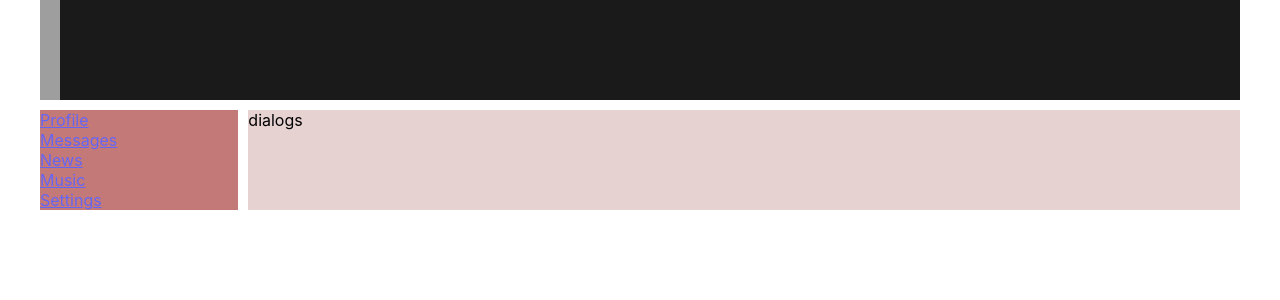
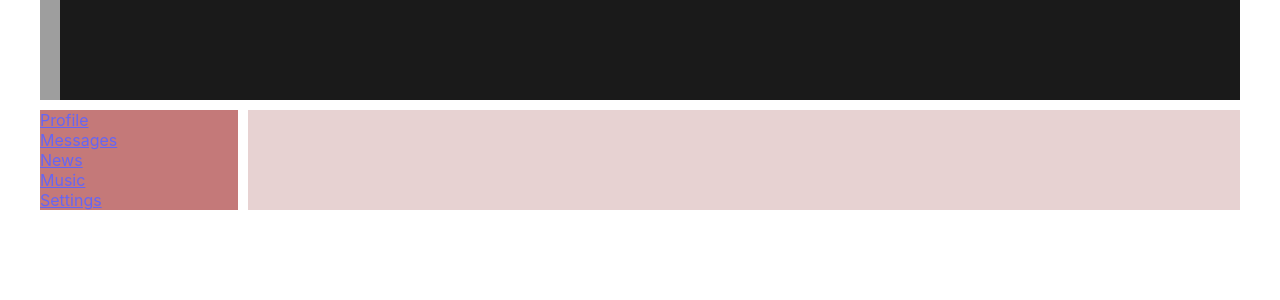
Before and after one commit to AnnaMintel/Social_Network, a React (Create React App) app: page / in a window 1280 px wide. Shown: the top 300 px of the page. Built offline with nearby package versions, Linux system fonts and the light colour scheme; grey boxes are pictures that could not be loaded.

Commit message:
feat: implement react router dom

```diff
--- a/package.json
+++ b/package.json
@@ -10,8 +10,10 @@
     "@types/node": "^16.11.25",
     "@types/react": "^17.0.39",
     "@types/react-dom": "^17.0.11",
+    "@types/react-router-dom": "^5.3.3",
     "react": "^17.0.2",
     "react-dom": "^17.0.2",
+    "react-router-dom": "^6.2.1",
     "react-scripts": "5.0.0",
     "typescript": "^4.5.5",
     "web-vitals": "^2.1.4"
--- a/src/App.tsx
+++ b/src/App.tsx
@@ -1,4 +1,5 @@
 import React from "react";
+import { BrowserRouter, Route, Routes } from "react-router-dom";
 import "./App.css";
 import { Dialogs } from "./components/Dialogs/Dialogs";
 import { Header } from "./components/Header/Header";
@@ -7,14 +8,20 @@ import { Profile } from "./components/Profile/Profile";
 
 const App = () => {
   return (
-    <div className="app-wrapper">
-      <Header />
-      <Navbar />
-      {/* <Profile /> */}
-      <div className='app-wrapper-content'>
-        <Dialogs />
+    <BrowserRouter>
+
+      <div className="app-wrapper">
+        <Header />
+        <Navbar />
+        <div className='app-wrapper-content'>
+          <Routes>
+            <Route path="/dialogs" element={<Dialogs />} />
+            <Route path="/profile" element={<Profile />} />
+          </Routes>
+        </div>
       </div>
-    </div>
+
+    </BrowserRouter>
   );
 };
 
--- a/src/components/Navbar/Navbar.tsx
+++ b/src/components/Navbar/Navbar.tsx
@@ -10,7 +10,7 @@ export const Navbar = () => {
       </div>
 
       <div className={s.item}>
-        <a href="/messages">Messages</a>
+        <a href="/dialogs">Messages</a>
       </div>
 
       <div className={s.item}>
```
Also changed, not shown: 1 other file (tests, documents, lock files or other folders).
